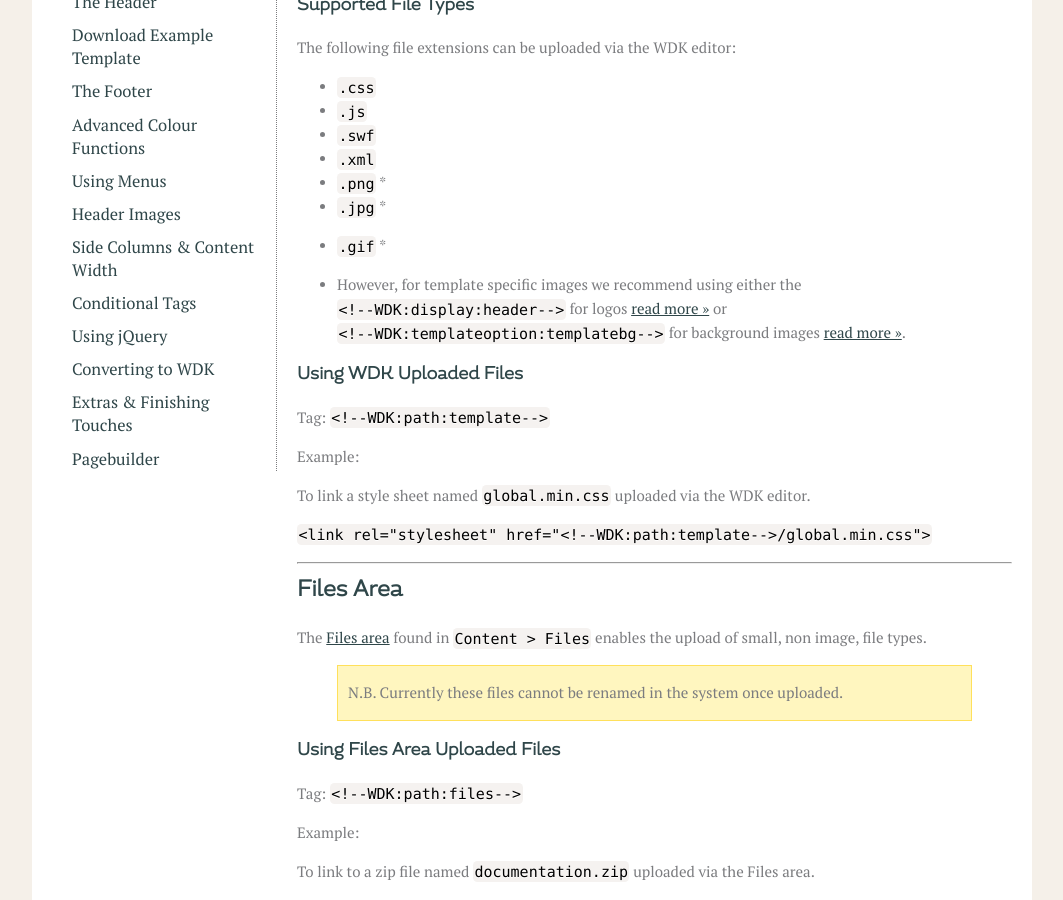
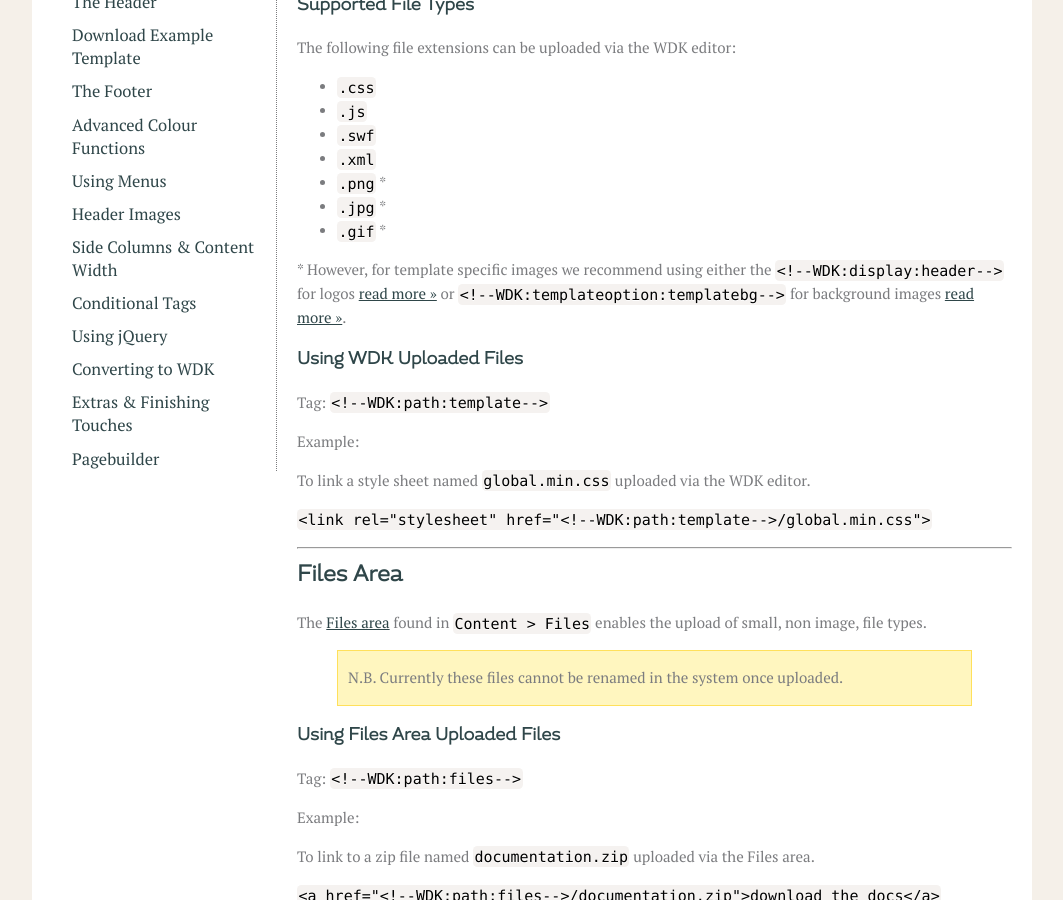
Before and after one commit to createdotnet/wdk, a Jekyll site: the page built from _tutorials/uploading-using-files.md, in a window 1280 px wide and 900 px high, scrolled down 461 px. Shown: the whole window, without its empty margins (108-1171 px from the left). Built offline with Jekyll 4.4.1, drawn with Linux system fonts in a browser that asks for light colours.

Commit message:
Escape asterisk.

```diff
--- a/_tutorials/uploading-using-files.md
+++ b/_tutorials/uploading-using-files.md
@@ -26,7 +26,7 @@ The following file extensions can be uploaded via the WDK editor:
 * `.jpg` *
 * `.gif` *
 
-* However, for template specific images we recommend using either the `<!--WDK:display:header-->` for logos [read more »](http://developers.create.net/wdk/glossary.html#HeaderImage) or `<!--WDK:templateoption:templatebg-->` for background images [read more »](http://developers.create.net/wdk/glossary.html#SiteWallpaper).
+\* However, for template specific images we recommend using either the `<!--WDK:display:header-->` for logos [read more »](http://developers.create.net/wdk/glossary.html#HeaderImage) or `<!--WDK:templateoption:templatebg-->` for background images [read more »](http://developers.create.net/wdk/glossary.html#SiteWallpaper).
 
 ### Using WDK Uploaded Files
 
```
